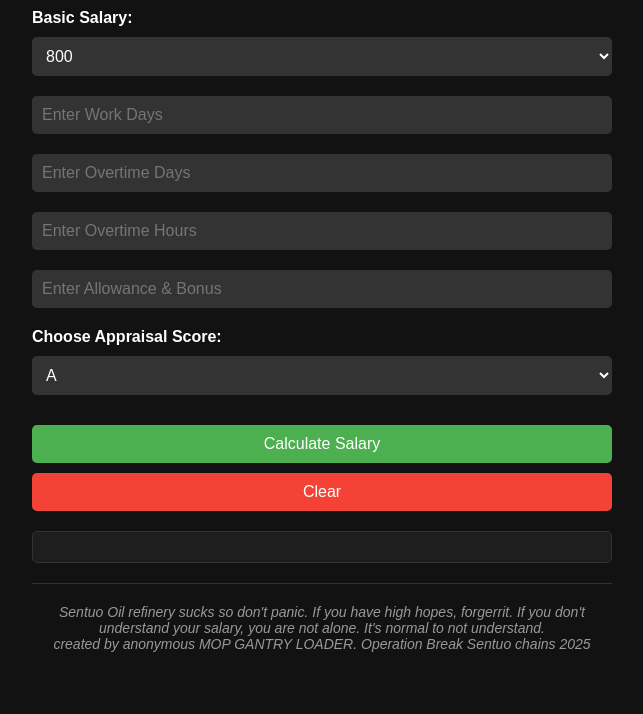
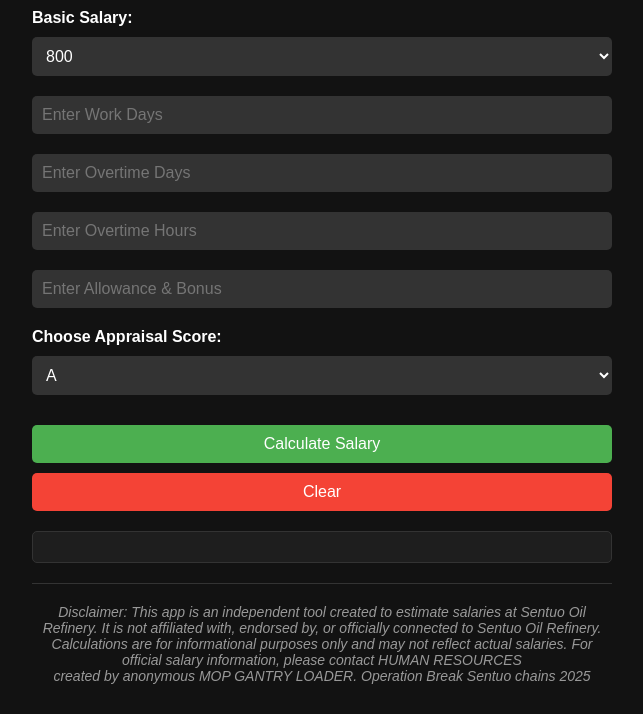
Before and after one commit to joelawuku/sentuo_Oil, a plain HTML site: page index.html in a window 1280 px wide. Shown: the part 109-823 px from the top of the page, without its empty margins (318-961 px from the left). Before the commit the page ends 800 px from the top, so only its background shows below. Drawn offline with Linux system fonts and the light colour scheme.

Commit message:
Update index.html

```diff
--- a/index.html
+++ b/index.html
@@ -54,7 +54,8 @@
 
             <!-- Message Section -->
             <div class="message">
-                <p>Sentuo Oil refinery sucks so don't panic. If you have high hopes, forgerrit. If you don't understand your salary, you are not alone. It's normal to not understand.</p>
+                <p>Disclaimer:
+This app is an independent tool created to estimate salaries at Sentuo Oil Refinery. It is not affiliated with, endorsed by, or officially connected to Sentuo Oil Refinery. Calculations are for informational purposes only and may not reflect actual salaries. For official salary information, please contact HUMAN RESOURCES</p>
                 <p><p>
                 <p>created by anonymous MOP GANTRY LOADER. Operation Break Sentuo chains 2025<p>
             </div>
```
